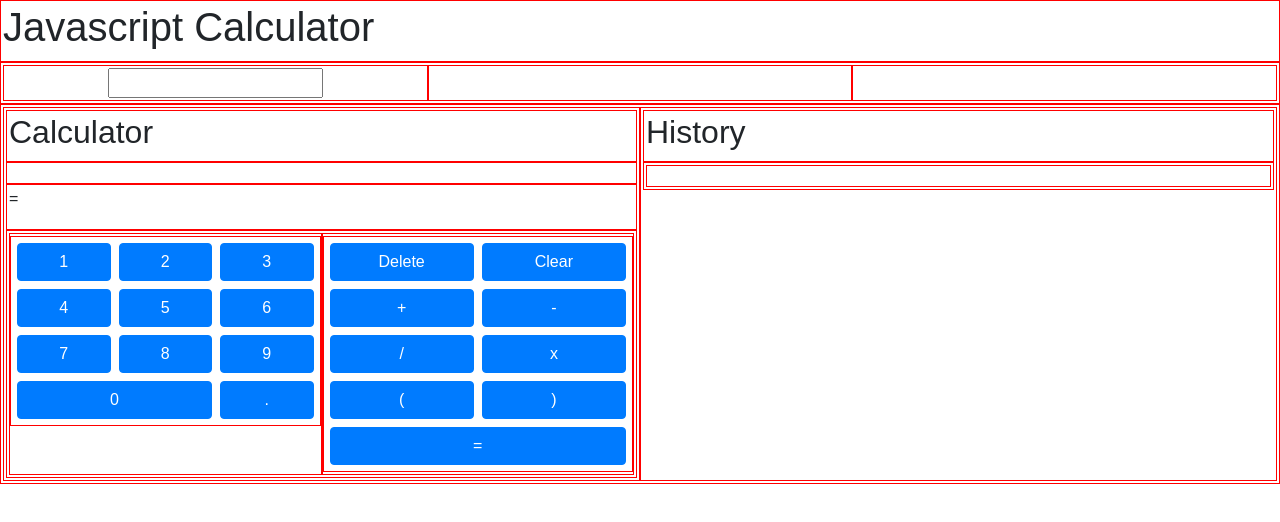
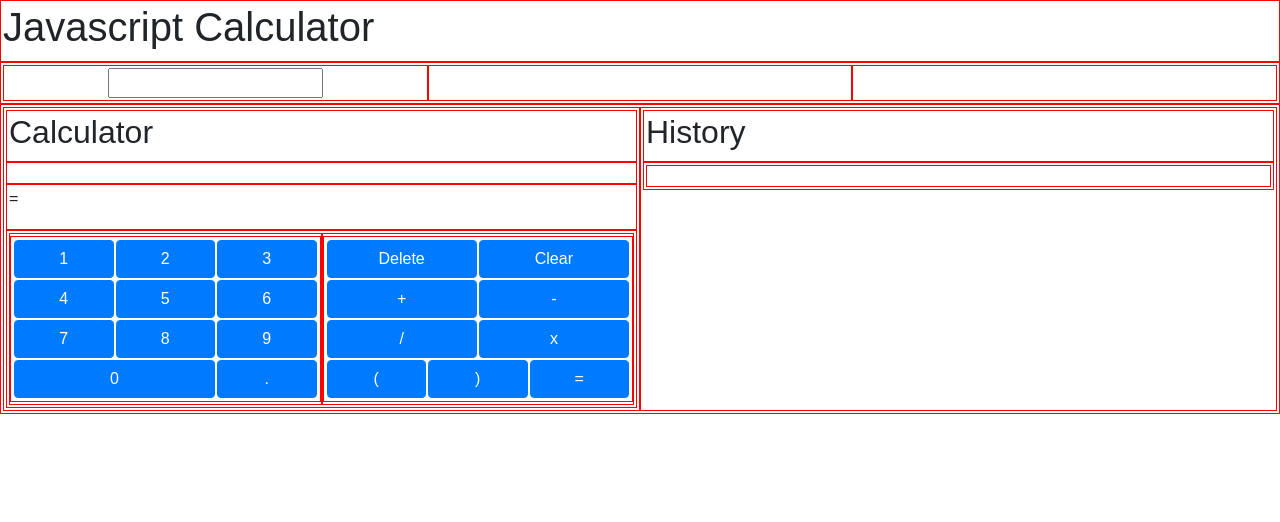
Before and after one commit to eliasm307/FCC-JavaScript-Calculator, a React (Create React App) app: page / in a window 1280 px wide. Shown: the top 522 px of the page. Built offline with nearby package versions, Linux system fonts and the light colour scheme.

Commit message:
Modified calculator section buttons

```diff
--- a/src/App.js
+++ b/src/App.js
@@ -121,19 +121,21 @@ const controlButtons = [
     id: "left-bracket",
     keyCode: 0,
     value: "(",
-    stringAction: (str) => str + " ( "
+    stringAction: (str) => str + " ( ",
+    colWidth: 4
   },
   {
     id: "right-bracket",
     keyCode: 0,
     value: ")",
-    stringAction: (str) => str + " ) "
+    stringAction: (str) => str + " ) ",
+    colWidth: 4
   },
   {
     id: "equal",
     keyCode: 0,
     value: "=",
-    colWidth: 12
+    colWidth: 4
   }
 ];
 
--- a/src/components/CalculatorSection.jsx
+++ b/src/components/CalculatorSection.jsx
@@ -70,7 +70,7 @@ const CalculatorSection = ({ numberButtons, controlButtons, className, handleSuc
 
   }
 
-  const generateButtonsJSX = (arr, defaultColWidth=4) => {
+  const generateButtonsJSX = (arr, defaultColWidth) => {
     // console.log("generateButtonsJSX for:", arr);
 
     return arr.map(e => {
@@ -78,7 +78,7 @@ const CalculatorSection = ({ numberButtons, controlButtons, className, handleSuc
       let btnClassName = "col-sm-" + (e.colWidth===undefined ?  defaultColWidth : e.colWidth);
 
       return (
-        <div className={btnClassName + " " + clsx("p-1", {colWidth: !e.colWidth} )}>
+        <div className={btnClassName + " " + clsx("btn-container" )}>
           <button id={e.id} className="btn btn-primary w-100" key={e.id} onClick={handleButtonClick}>
             {e.value}
           </button>
@@ -109,7 +109,7 @@ const CalculatorSection = ({ numberButtons, controlButtons, className, handleSuc
       <Row noGutters>
         <Col className="col-6" id="container-number-buttons">
           <Row noGutters>
-            {generateButtonsJSX(numberButtons)}
+            {generateButtonsJSX(numberButtons, 4)}
           </Row>
         </Col>
 
--- a/src/components/CalculatorSection.scss
+++ b/src/components/CalculatorSection.scss
@@ -0,0 +1,5 @@
+#calculator-section {
+  .btn-container {
+    padding: 1px;
+  }
+}
```
